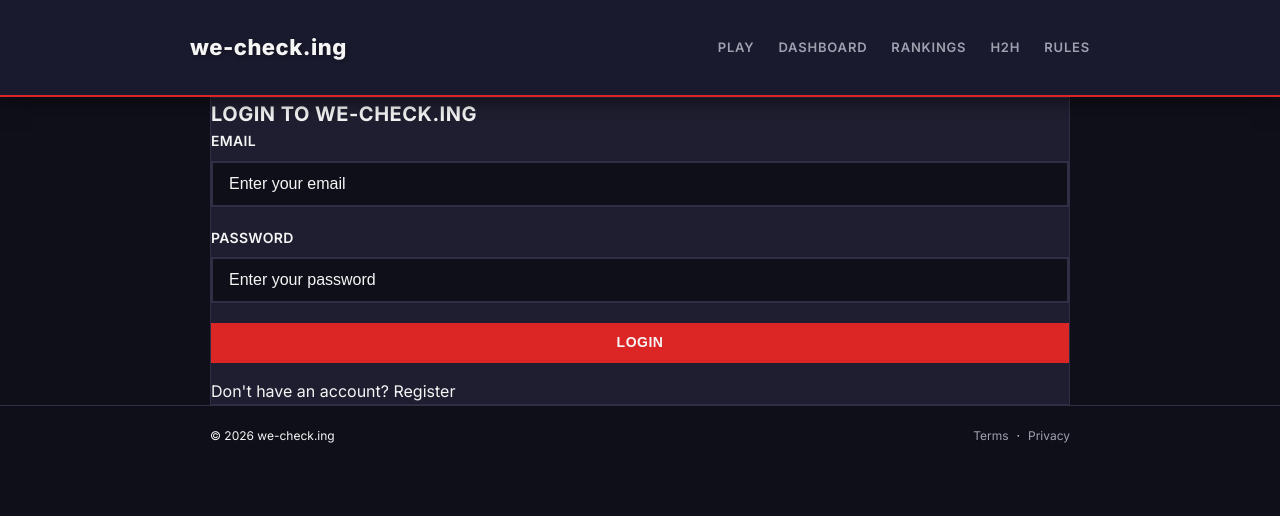
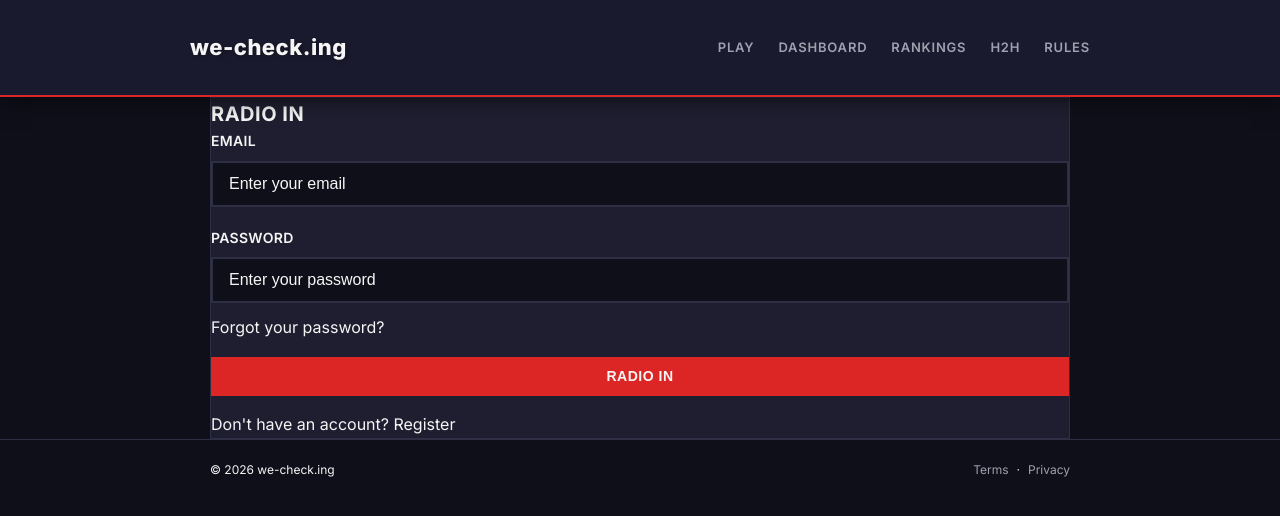
Before and after one commit to oleksmaistrenko/oleks-f1-quiz, a React (Vite) app: page /login in a window 1280 px wide. Shown: the top 516 px of the page. Built offline with nearby package versions, Linux system fonts and the light colour scheme; no server answers.

Commit message:
feat: add terms acceptance checkbox to registration and store timestamp

```diff
--- a/src/components/auth/Login.jsx
+++ b/src/components/auth/Login.jsx
@@ -1,6 +1,7 @@
 import React, { useState, useEffect } from "react";
-import { useNavigate } from "react-router-dom";
+import { useNavigate, Link } from "react-router-dom";
 import { loginWithEmail, registerWithEmail, auth } from "../../firebase";
+import { sendPasswordResetEmail } from "firebase/auth";
 import { onAuthStateChanged } from "firebase/auth";
 
 const Login = () => {
@@ -10,6 +11,8 @@ const Login = () => {
   const [isRegistering, setIsRegistering] = useState(false);
   const [error, setError] = useState("");
   const [loading, setLoading] = useState(false);
+  const [resetSent, setResetSent] = useState(false);
+  const [termsAccepted, setTermsAccepted] = useState(false);
   const navigate = useNavigate();
 
   useEffect(() => {
@@ -26,6 +29,20 @@ const Login = () => {
   const handleEmailChange = (e) => setEmail(e.target.value);
   const handlePasswordChange = (e) => setPassword(e.target.value);
   const handleUsernameChange = (e) => setUsername(e.target.value);
+
+  const handleForgotPassword = async () => {
+    if (!email.trim()) {
+      setError("Enter your email first");
+      return;
+    }
+    try {
+      await sendPasswordResetEmail(auth, email);
+      setResetSent(true);
+      setError("");
+    } catch (err) {
+      setError("Could not send reset email. Check your email address.");
+    }
+  };
 
   const handleSubmit = async (e) => {
     e.preventDefault();
@@ -66,7 +83,7 @@ const Login = () => {
     <div className="max-w-md mx-auto">
       <div className="card">
         <h1 className="card-title text-center">
-          {isRegistering ? "Create an Account" : "Login to we-check.ing"}
+          {isRegistering ? "New Driver Registration" : "Radio In"}
         </h1>
 
         {error && (
@@ -123,9 +140,45 @@ const Login = () => {
             />
           </div>
 
+          {isRegistering && (
+            <div className="form-group" style={{ display: "flex", alignItems: "flex-start", gap: "10px" }}>
+              <input
+                type="checkbox"
+                id="terms"
+                checked={termsAccepted}
+                onChange={(e) => setTermsAccepted(e.target.checked)}
+                style={{ marginTop: "3px", accentColor: "var(--wc-red)" }}
+              />
+              <label htmlFor="terms" className="text-secondary" style={{ fontSize: "13px", lineHeight: "1.5", cursor: "pointer" }}>
+                I agree to the{" "}
+                <Link to="/terms" className="text-red" target="_blank">Terms of Service</Link>
+                {" "}and{" "}
+                <Link to="/privacy" className="text-red" target="_blank">Privacy Policy</Link>
+              </label>
+            </div>
+          )}
+
+          {!isRegistering && (
+            <p className="text-right text-sm" style={{ marginTop: "-8px", marginBottom: "16px" }}>
+              <span
+                onClick={handleForgotPassword}
+                className="text-blue-500"
+                style={{ cursor: "pointer" }}
+              >
+                Forgot your password?
+              </span>
+            </p>
+          )}
+
+          {resetSent && (
+            <div className="alert alert-success mb-4">
+              Password reset email sent! Check your inbox.
+            </div>
+          )}
+
           <button
             type="submit"
-            disabled={loading}
+            disabled={loading || (isRegistering && !termsAccepted)}
             className={`btn btn-block ${
               loading ? "opacity-50" : ""
             }`}
@@ -133,8 +186,8 @@ const Login = () => {
             {loading
               ? "Processing..."
               : isRegistering
-              ? "Create Account"
-              : "Login"}
+              ? "Register"
+              : "Radio In"}
           </button>
 
           <p className="text-center text-sm" style={{ marginTop: "16px" }}>
@@ -142,11 +195,14 @@ const Login = () => {
               ? "Already have an account? "
               : "Don't have an account? "}
             <span
-              onClick={() => setIsRegistering(!isRegistering)}
+              onClick={() => {
+                setIsRegistering(!isRegistering);
+                setTermsAccepted(false);
+              }}
               className="text-blue-500"
               style={{ cursor: "pointer" }}
             >
-              {isRegistering ? "Login" : "Register"}
+              {isRegistering ? "Radio In" : "Register"}
             </span>
           </p>
         </form>
--- a/src/firebase.js
+++ b/src/firebase.js
@@ -48,6 +48,7 @@ export const registerWithEmail = async (email, password, username) => {
     email: email,
     username: username,
     createdAt: new Date(),
+    termsAcceptedAt: new Date(),
     role: isFirstUser ? "admin" : "user" // First user gets admin role
   });
 
```
